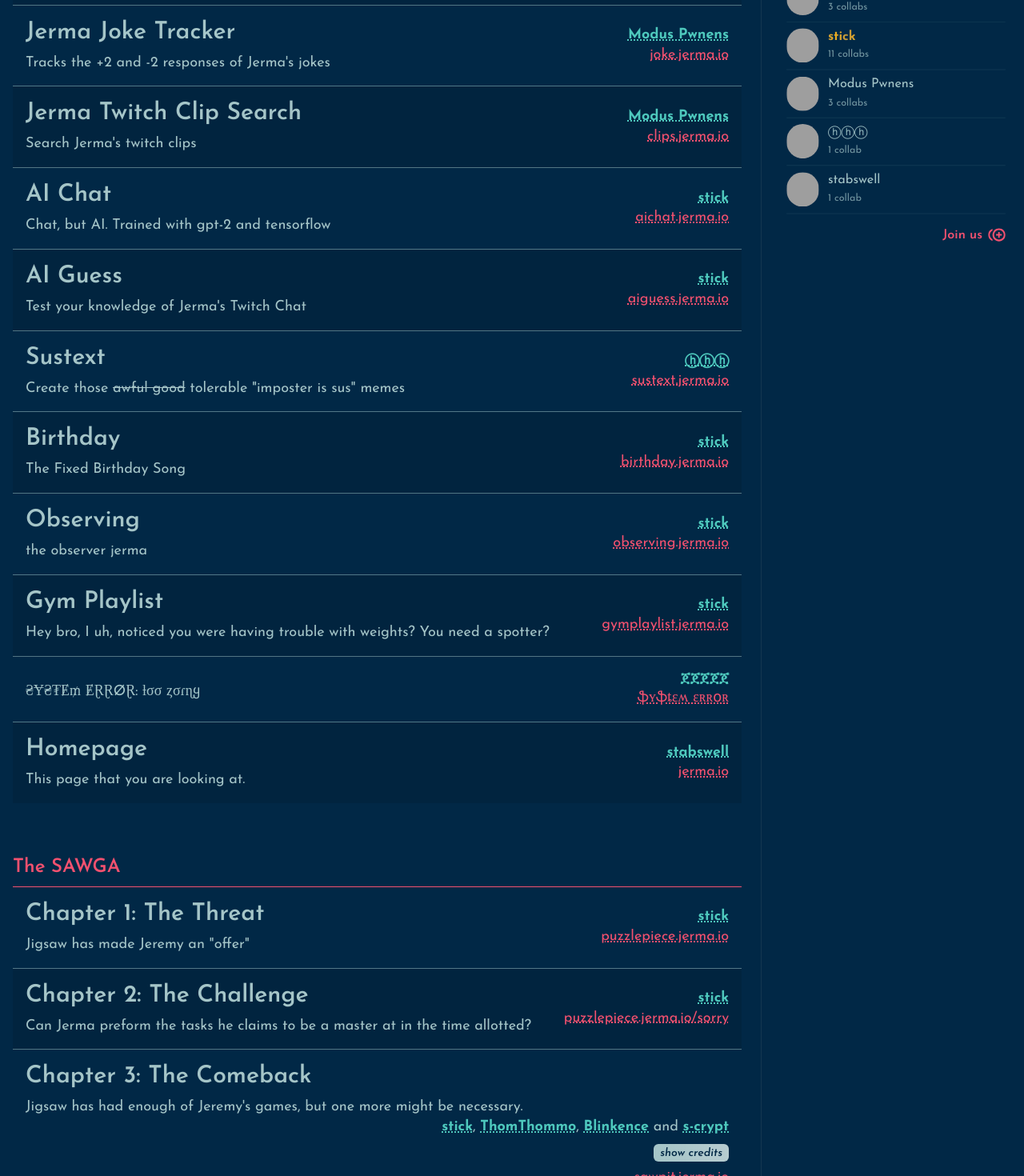
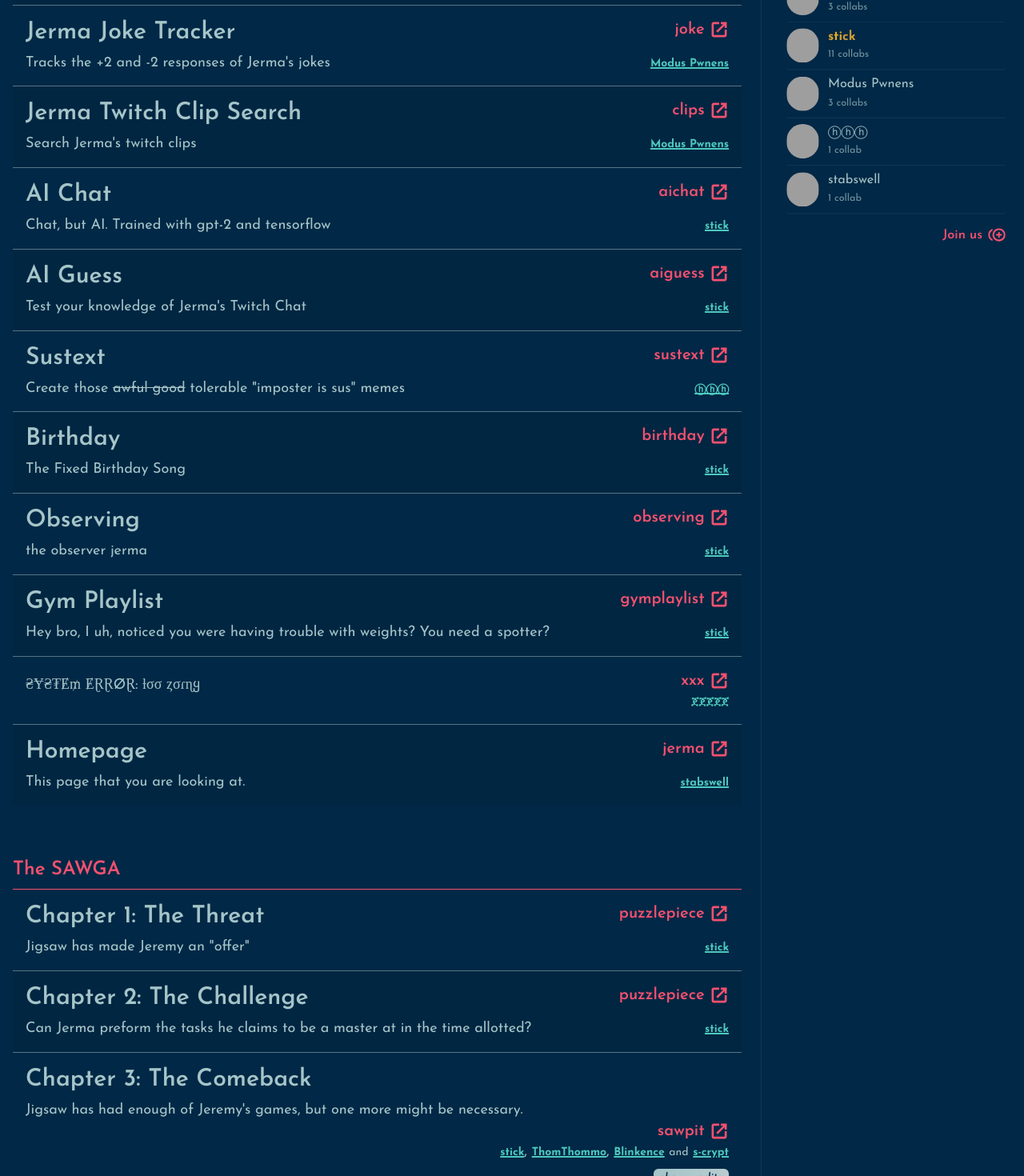
Before and after one commit to JermaSites/jerma-homepage, a Next.js app: page / in a window 1280 px wide. Shown: the part 620-2090 px from the top of the page at 80% size. Built offline with nearby package versions, Linux system fonts and the light colour scheme; grey boxes are pictures that could not be loaded.

Commit message:
- remove donation buttons - make links bigger on mobile

```diff
--- a/components/Navbar.jsx
+++ b/components/Navbar.jsx
@@ -14,7 +14,6 @@ export const Navbar = ({ content }) => <nav className='block w-full text-jerma-l
     <div className='space-x-8 hidden md:block ml-auto'>
       {content && content?.sections?.map(section => <Link key={'menu-' + section.title} href="#"><a onClick={goTo}>{_.lowerCase(section.title)}</a></Link>
       )}
-      <a href={content?.donate}>donate</a>  ❤️
     </div>
     <button onClick={() => goTo('top')} className='md:hidden absolute text-jerma-light-blue'><ArrowUp/></button>
     <div className='md:hidden block ml-auto'>
@@ -25,7 +24,6 @@ export const Navbar = ({ content }) => <nav className='block w-full text-jerma-l
       <div className='fixed -right-4 -top-4 transition-transform duration-300  peer-focus:translate-x-0 translate-x-full flex flex-col items-center  border border-jerma-pink pt-[61px]'>
         {content && content?.sections?.map(section => <Link key={'mobile-menu-' + section.title} href="#"><a className='block min-w-max bg-jerma-deep-blue hover:bg-jerma-light-blue hover:text-jerma-deep-blue w-full py-4 px-16 text-center even:brightness-90' onClick={goTo}>{_.lowerCase(section.title)}</a></Link>
         )}
-        <a href='https://cash.app/$scryp' className='block min-w-max bg-jerma-deep-blue hover:bg-jerma-light-blue hover:text-jerma-deep-blue hover:ring-[1px] ring-jerma-light-blue w-full py-4 px-16 text-center even:brightness-90'>donate ❤️</a>
       </div>
     </div>
   </div>
--- a/pages/index.jsx
+++ b/pages/index.jsx
@@ -89,7 +89,7 @@ export default function Home() {
                   </Link>
                 )
                 }
-                <Link href='https://github.com/JermaSites' className='flex items-center w-full text-center text-jerma-pink no-underline mt-4 font-semibold justify-end'><p className='mt-[2px] mr-2'>Join us</p><Plus  className='fill-jerma-pink'/></Link>
+                <Link href='https://github.com/JermaSites' className='flex items-center w-full text-center text-jerma-pink no-underline mt-8 md:mt-4 font-semibold justify-end scale-110 -translate-x-8 md:translate-x-0  md:scale-100'><p className='mt-[2px] mr-2'>Join us</p><Plus  className='fill-jerma-pink'/></Link>
               </div>
             </div>
           </div>
@@ -105,16 +105,18 @@ export default function Home() {
 
                   {
                     section.posts.map((post, i) =>
-                      <div key={`${post.title}${i}`} className='flex-wrap p-4 text-jerma-light-blue flex justify-between items-center border-b border-jerma-light-blue/50 odd:bg-black/10 last:border-b-0 py-4 sm:py-4'>
+                      <div key={`${post.title}${i}`} className='flex-wrap p-4 text-jerma-light-blue flex justify-between border-b border-jerma-light-blue/50 odd:bg-black/5 last:border-b-0 py-4 sm:py-4 no-underline hover:opacity-100'>
                         <div className='py-2 md:py-0'>
                           <h3 className='text-3xl font-semibold mb-2'>{post.title}</h3>
                           <p className=''>{htmlFrom(post.description)}</p>
                         </div>
-                        <div className='text-right ml-auto py-2 md:py-0'>
+                        <div className='flex flex-col items-end justify-between ml-auto py-2 md:py-0'>
+                          <Link href={post.url} className='font-semibold no-under-link text-jerma-pink text-2xl md:text-xl flex items-center fill-jerma-pink text-right'><p>{post.url.split('.')[0]}</p> &nbsp;<svg fill='currentColor' xmlns="http://www.w3.org/2000/svg" height="24" width="24"><path d="M5.175 21.475q-1.125 0-1.887-.763-.763-.762-.763-1.887V5.175q0-1.125.763-1.888.762-.762 1.887-.762H12v2.65H5.175v13.65h13.65V12h2.65v6.825q0 1.125-.762 1.887-.763.763-1.888.763ZM10.15 15.7 8.3 13.85 17 5.175h-3v-2.65h7.475V10h-2.65V7Z"/></svg></Link><div className='w-fit'>
                           {getPostAuthorNames(post)}
-                          {getPostCredits(post)} <br />
-                          <Link href={post.url} className='text-jerma-pink' >{post.urlName || post.url}</Link>
+                          {getCreditsBtn(post)}
                           <CreditsModal post={post} />
+                          </div>
+
                         </div>
                       </div>)
                   }
@@ -129,7 +131,7 @@ export default function Home() {
       </main>
 
       <footer className='bg-jerma-bright-blue text-jerma-deep-blue text-center py-4 absolute bottom-0 w-full'>
-        Made by Viewers like you ❤️ <Link href={content?.donate}>Donate if you want</Link> ❤️
+        Made by Viewers like you
       </footer>
     </div>
   )
@@ -167,7 +169,7 @@ const Plus = () => {
 
 const CreditsModal = ({ post }) => {
   return (
-    <div className='appear-animation opacity-0 justify-center items-center fixed w-screen h-screen top-0 left-0 z-50 text-jerma-light-blue scale-75 -translate-x-full peer-focus:translate-x-0 peer-focus:opacity-100 peer-focus:scale-100 flex pt-8 flex-col bg-black/20'>
+    <div onClick={(e) => {e.stopPropagation() }} className='appear-animation opacity-0 justify-center items-center fixed w-screen h-screen top-0 left-0 z-50 text-jerma-light-blue scale-75 -translate-x-full peer-focus:translate-x-0 peer-focus:opacity-100 peer-focus:scale-100 flex pt-8 flex-col bg-black/20'>
       <div className='w-fit h-fit bg-jerma-deep-blue overflow-y-auto max-h-full p-4 rounded-md border border-jerma-light-blue text-left m-6'>
         <h1 className='text-3xl font-light mb-8'>{post.title}</h1>
         {post.authors.map((author, i) =>
@@ -199,20 +201,20 @@ const CreditsModal = ({ post }) => {
   )
 }
 
-function getPostCredits(post) {
-  return post.authors.some(author => author.description) && <><br /><button tabIndex={0} className='peer special-button focus:opacity-0'>show credits</button> </>;
+function getCreditsBtn(post) {
+  return post.authors.some(author => author.description) && <><br /><button onClick={(e) => {e.stopPropagation()}} tabIndex={0} className='peer special-button focus:opacity-0 float-right'>show credits</button> </>;
 }
 
 function getPostAuthorNames(post) {
   return post.authors.filter(author => author.name).map((author, i, posts) => {
     if (i == posts.length - 1) {
-      return author.url ? <Link className='font-bold text-jerma-bright-blue whitespace-nowrap' href={author.url}>{author.name}</Link> : author.name;
+      return author.url ? <Link className='font-bold text-jerma-bright-blue whitespace-nowrap md:text-sm' href={author.url}>{author.name}</Link> : author.name;
     }
     if (i == posts.length - 2) {
-      return author.url ? <><Link className='font-bold text-jerma-bright-blue whitespace-nowrap' href={author.url}>{author.name}</Link> and </> : author.name + ' and ';
+      return author.url ? <><Link className='font-bold text-jerma-bright-blue whitespace-nowrap md:text-sm' href={author.url}>{author.name}</Link> <span className='text-sm'>and</span> </> : author.name + ' and ';
     }
     if (i < posts.length - 2) {
-      return author.url ? <><Link className='font-bold text-jerma-bright-blue whitespace-nowrap' href={author.url}>{author.name}</Link>, </> : author.name + ', ';
+      return author.url ? <><Link className='font-bold text-jerma-bright-blue whitespace-nowrap md:text-sm' href={author.url}>{author.name}</Link>, </> : author.name + ', ';
     }
   });
 }
--- a/styles/globals.css
+++ b/styles/globals.css
@@ -18,7 +18,7 @@ body  {
 }
 
 a {
-  @apply underline decoration-2 decoration-dotted hover:decoration-solid hover:opacity-80
+  @apply underline decoration-2 decoration-slice hover:decoration-solid hover:opacity-80
 }
 
 .appear-animation {
```
Also changed, not shown: public/open_in_new_FILL0_wght600_GRAD0_opsz20.svg (added), public/open_in_new_FILL0_wght600_GRAD0_opsz24.svg (added).
